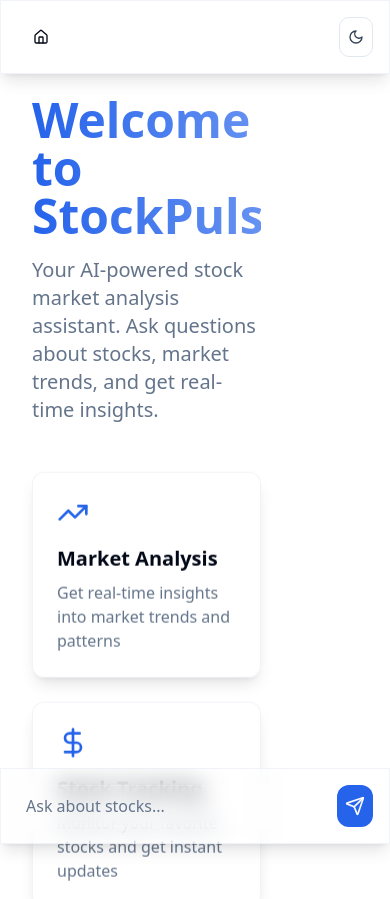
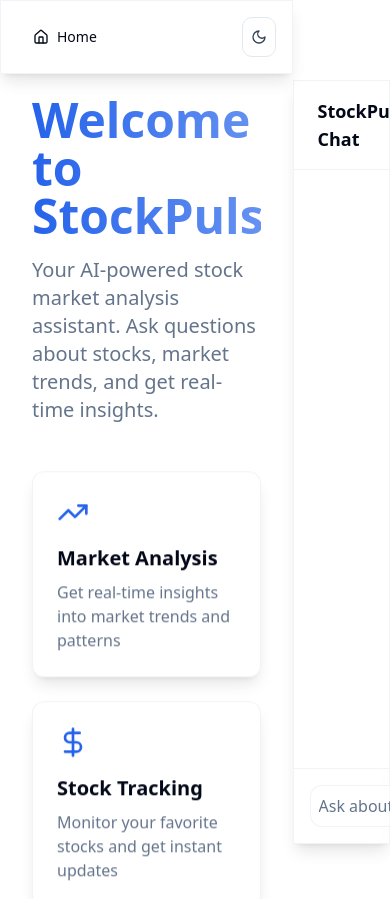
Before and after one commit to veerababumanyam/stockpulse-chat, a React (Vite) app: page / in a window 390 px wide. Shown: the top 899 px of the page. Built offline with nearby package versions, Linux system fonts and the light colour scheme.

Commit message:
Summarize initial requirements
Summarize the initial requirements and the changes made.

```diff
--- a/src/components/ChatWindow.tsx
+++ b/src/components/ChatWindow.tsx
@@ -30,18 +30,20 @@ export const ChatWindow = () => {
   };
 
   return (
-    <div className="chat-window">
-      <div className="flex items-center gap-2 p-4 border-b border-white/20">
+    <div className="h-full glass-panel">
+      <div className="flex items-center gap-2 p-4 border-b border-border/50">
         <MessageSquare className="w-5 h-5 text-primary" />
         <h2 className="text-lg font-semibold">StockPulse Chat</h2>
       </div>
 
-      <div className="h-[calc(100vh-8rem)] overflow-y-auto p-4 scrollbar-none">
+      <div className="h-[calc(100vh-12rem)] overflow-y-auto p-4 scrollbar-none">
         {messages.map((message, index) => (
           <div
             key={index}
-            className={`message ${
-              message.isUser ? "user-message" : "ai-message"
+            className={`mb-4 p-3 rounded-lg ${
+              message.isUser
+                ? "bg-primary/10 ml-auto max-w-[80%]"
+                : "bg-muted/50 mr-auto max-w-[80%]"
             }`}
           >
             {message.content}
@@ -51,7 +53,7 @@ export const ChatWindow = () => {
 
       <form
         onSubmit={handleSubmit}
-        className="absolute bottom-0 left-0 right-0 p-4 glass-panel"
+        className="absolute bottom-0 left-0 right-0 p-4 border-t border-border/50 bg-background/50 backdrop-blur-sm"
       >
         <div className="flex gap-2">
           <input
@@ -59,7 +61,7 @@ export const ChatWindow = () => {
             value={input}
             onChange={(e) => setInput(e.target.value)}
             placeholder="Ask about stocks..."
-            className="flex-1 p-2 rounded-lg bg-white/5 border border-white/20 focus:outline-none focus:ring-2 focus:ring-primary text-foreground placeholder:text-muted-foreground"
+            className="flex-1 p-2 rounded-lg bg-background/50 border border-border/50 focus:outline-none focus:ring-2 focus:ring-primary text-foreground placeholder:text-muted-foreground"
           />
           <button
             type="submit"
--- a/src/components/Navigation.tsx
+++ b/src/components/Navigation.tsx
@@ -17,14 +17,15 @@ export const Navigation = () => {
   }
 
   return (
-    <nav className="fixed top-0 left-0 w-full p-4 glass-panel z-50">
+    <nav className="fixed top-0 left-0 w-[75%] p-4 glass-panel z-50" role="navigation" aria-label="Main navigation">
       <div className="flex items-center justify-between max-w-7xl mx-auto">
         <Button
           variant="ghost"
           className="flex items-center gap-2 text-foreground hover:bg-accent hover:text-accent-foreground transition-colors duration-200"
+          aria-label="Go to home page"
         >
-          <Home className="w-5 h-5" />
-          <span className="font-medium hidden sm:inline">Home</span>
+          <Home className="w-5 h-5" aria-hidden="true" />
+          <span className="font-medium">Home</span>
         </Button>
 
         <Button
@@ -34,9 +35,9 @@ export const Navigation = () => {
           className="relative p-2 hover:bg-accent hover:text-accent-foreground transition-colors duration-200"
         >
           {theme === "dark" ? (
-            <Sun className="w-5 h-5 text-yellow-500 transition-transform duration-200 hover:rotate-12" />
+            <Sun className="w-5 h-5 text-yellow-500 transition-transform duration-200 hover:rotate-12" aria-hidden="true" />
           ) : (
-            <Moon className="w-5 h-5 text-slate-700 transition-transform duration-200 hover:-rotate-12" />
+            <Moon className="w-5 h-5 text-slate-700 transition-transform duration-200 hover:-rotate-12" aria-hidden="true" />
           )}
         </Button>
       </div>
--- a/src/index.css
+++ b/src/index.css
@@ -60,11 +60,11 @@
   }
 
   .dark body {
-    background: linear-gradient(135deg, rgba(13, 17, 23, 0.95) 0%, rgba(17, 23, 35, 0.95) 100%);
+    background: linear-gradient(135deg, rgba(13, 17, 23, 0.98) 0%, rgba(17, 23, 35, 0.98) 100%);
   }
 
   body {
-    background: linear-gradient(135deg, rgba(248, 250, 252, 0.95) 0%, rgba(241, 245, 249, 0.95) 100%);
+    background: linear-gradient(135deg, rgba(248, 250, 252, 0.98) 0%, rgba(241, 245, 249, 0.98) 100%);
   }
 }
 
--- a/src/pages/Index.tsx
+++ b/src/pages/Index.tsx
@@ -7,7 +7,8 @@ const Index = () => {
   return (
     <div className="min-h-screen bg-background">
       <Navigation />
-      <main className="w-3/4 p-8 pt-24">
+      {/* Main content area taking 75% width */}
+      <main className="w-[75%] p-8 pt-24">
         <div className="max-w-4xl mx-auto space-y-12">
           <div className="space-y-4 animate-fadeIn">
             <h1 className="text-5xl font-bold bg-gradient-to-r from-primary to-primary/70 bg-clip-text text-transparent">
@@ -46,7 +47,10 @@ const Index = () => {
           </div>
         </div>
       </main>
-      <ChatWindow />
+      {/* Chat window fixed to right 25% */}
+      <aside className="fixed top-0 right-0 w-[25%] h-screen pt-20">
+        <ChatWindow />
+      </aside>
     </div>
   );
 };
```
